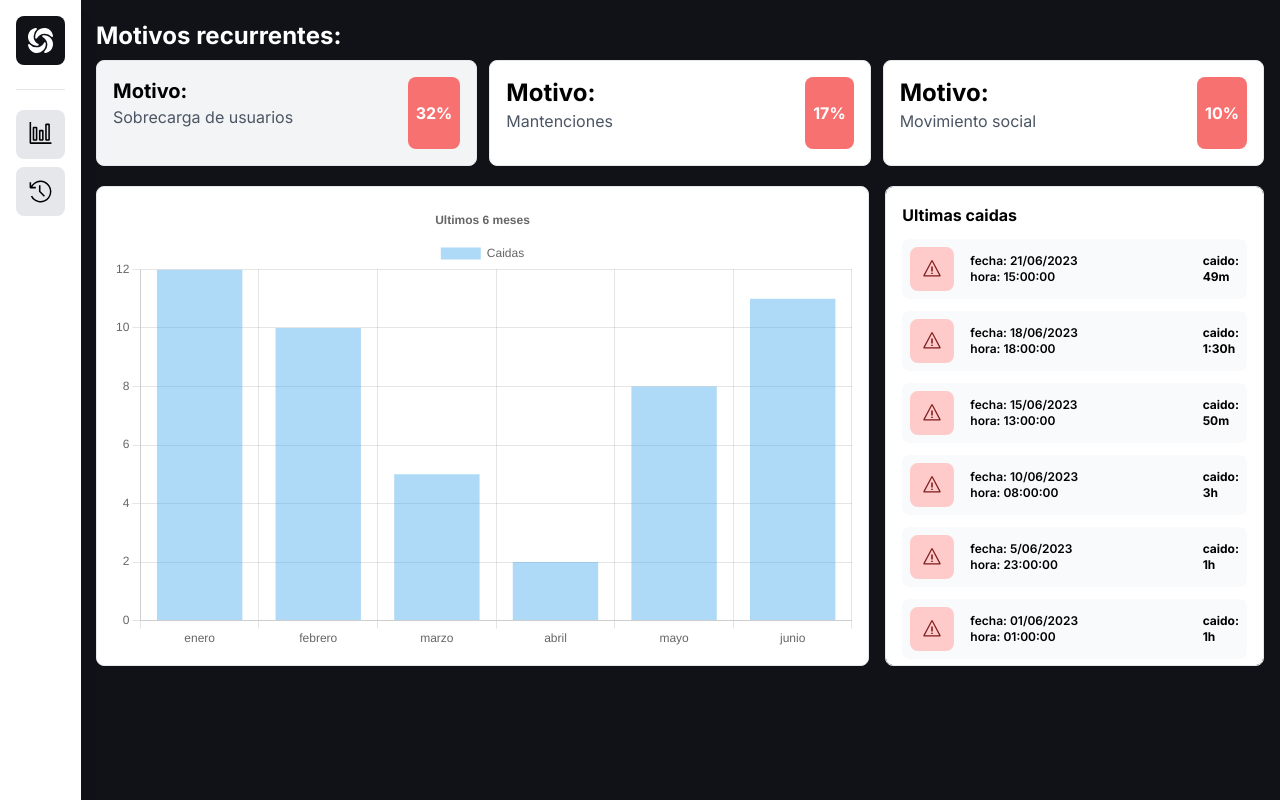
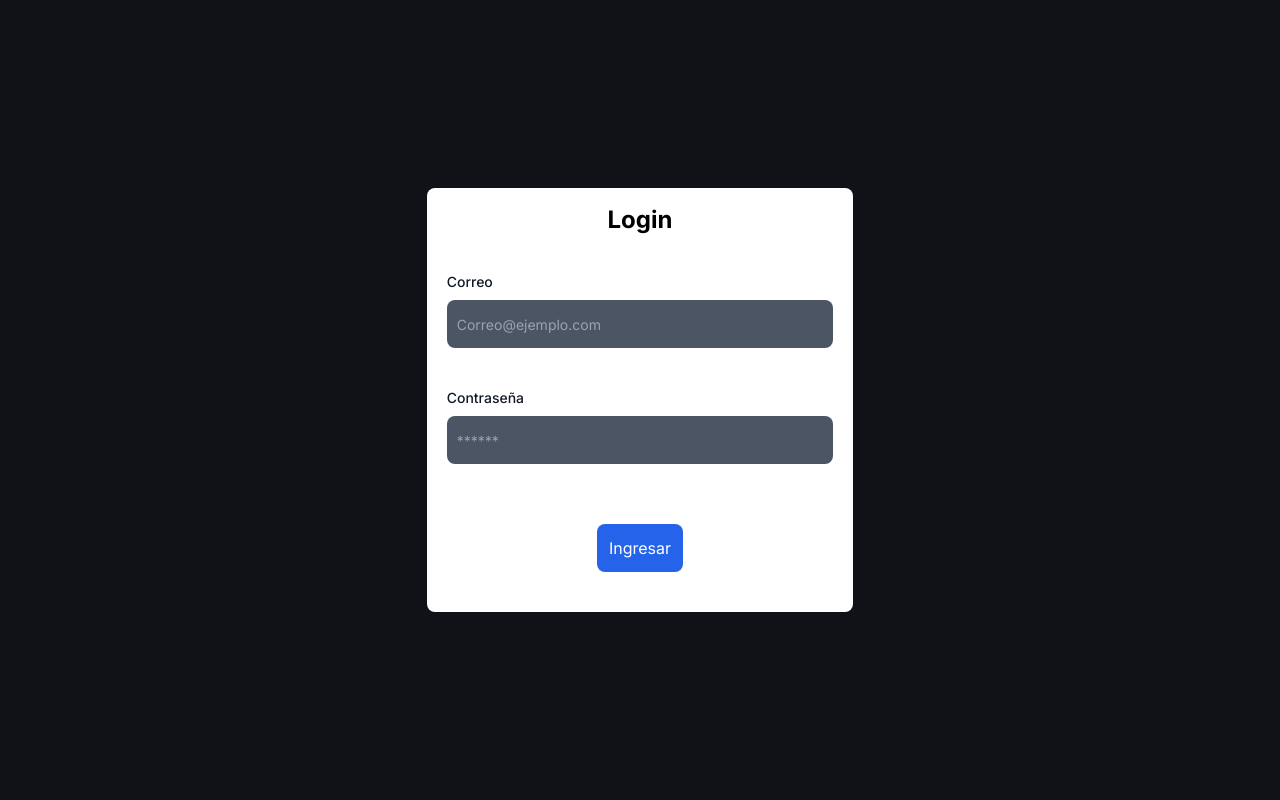
Before and after one commit to jocasas/algopre-web, a Next.js app: page / in a window 1280 px wide. Built offline with nearby package versions, Linux system fonts and the light colour scheme.

Commit message:
Login,pages & fixes
se realizo la pagina de login, historial de caida y proxima pagina de predicciones, tambien se ajusto correctamente el uso de layouts (quedo comentado como se realiza en el layout principal)

```diff
--- a/package.json
+++ b/package.json
@@ -16,7 +16,7 @@
     "chart.js": "^4.3.0",
     "eslint": "8.41.0",
     "eslint-config-next": "13.4.3",
-    "next": "13.4.3",
+    "next": "^13.4.5-canary.6",
     "postcss": "8.4.23",
     "react": "18.2.0",
     "react-chartjs-2": "^5.2.0",
--- a/src/app/components/Sidebar.jsx
+++ b/src/app/components/Sidebar.jsx
@@ -1,32 +1,44 @@
 import React from 'react'
 import Link from 'next/link'
-import { VscGraph, VscHistory } from 'react-icons/vsc';
+import { VscGraph, VscHistory, VscAccount } from 'react-icons/vsc';
 import { SiSololearn } from 'react-icons/si'
 
 
 const Sidebar = () => {
     return (
         //componente Sidebar que se mostrara en cada page
-
-        <aside className='fixed w-auto h-screen p-4 bg-white flex flex-col shadow-xl '>
+        <aside className='fixed w-auto h-screen p-4 bg-white flex flex-col shadow-xl justify-between '>
+            {/* contenedor botones de navegacion */}
             <div className='flex flex-col items-center'>
-                <Link href='/' className='mb-2'>
+                {/* boton para ir a pagina principal */}
+                <Link href='/mlPage' className='mb-2'>
                     <div className='flex items-center space-x-2 bg-[#111217] text-white p-3 rounded-lg'>
                         <SiSololearn size={25} />
                     </div>
                 </Link>
                 <span className='border-b-[1px] border-gray-200 w-full p-2 mb-5'></span>
-                <Link href='#' className='mb-2'>
+                {/* boton para ir a pagina de predicciones */}
+                <Link href='/mlPage' className='mb-2'>
                     <div className='flex items-center space-x-2 hover:bg-gray-300 bg-gray-200 text-black p-3 rounded-lg'>
                         <VscGraph size={25} />
                     </div>
                 </Link>
-                <Link href='#' className='mb-2'>
+                {/* boton para ir a pagina de historial */}
+                <Link href='/historicalPage' className='mb-2'>
                     <div className='w-full hover:bg-gray-300 bg-gray-200 text-black p-3 rounded-lg inline-block'>
                         <VscHistory size={25} />
                     </div>
                 </Link>
             </div>
+            {/* boton para ir a login */}
+            <div>
+                <Link href='/' className='mb-2'>
+                    <div className='flex items-center space-x-2 bg-[#111217] text-white p-3 rounded-lg'>
+                        <VscAccount size={25} />
+                    </div>
+                </Link>
+            </div>
+
         </aside>
 
     )
--- a/src/app/components/HistoricFalls.jsx
+++ b/src/app/historicalPage/components/HistoricFalls.jsx
@@ -16,10 +16,10 @@ const HistoricFalls = () => {
 
     useEffect(() => {
         setChartData({
-            labels: ['enero', 'febrero', 'marzo', 'abril', 'mayo', 'junio',],
+            labels: ['enero', 'febrero', 'marzo', 'abril', 'mayo', 'junio'],
             datasets: [{
                 label: 'Caidas',
-                data: [12, 10, 5, 2, 8, 11,],
+                data: [12, 10, 5, 2, 8, 11],
                 borderColor: 'rgb(53,162,235)',
                 backgroundColor: 'rgb(53,162,235,0.4)',
             },
--- /dev/null
+++ b/src/app/historicalPage/layout.tsx
@@ -0,0 +1,15 @@
+import { Inter } from 'next/font/google';
+import Sidebar from '../components/Sidebar';
+
+const inter = Inter({ subsets: ['latin'] });
+
+export default function RootLayout({ children }: { children: React.ReactNode }) {
+  return (
+    <div>
+      <Sidebar></Sidebar>
+      <div className='ml-24 mr-4 text-white'>
+        {children}
+      </div>
+    </div>
+  )
+}
--- /dev/null
+++ b/src/app/historicalPage/page.tsx
@@ -0,0 +1,18 @@
+import React from 'react'
+import ProbableFallsCards from './components/ProbableFallsCards'
+import HistoricFalls from './components/HistoricFalls'
+import LastFalls from './components/LastFalls'
+
+const page = () => {
+  return (
+    <div className='pt-5'>
+      <ProbableFallsCards />
+      <div className='grid md:grid-cols-3 grid-cols-1 gap-4'>
+        <HistoricFalls />
+        <LastFalls />
+      </div>
+    </div>
+  )
+}
+
+export default page
--- a/src/app/layout.tsx
+++ b/src/app/layout.tsx
@@ -1,5 +1,5 @@
 import './globals.css'
-import Sidebar from './components/Sidebar';
+
 import { Inter } from 'next/font/google';
 
 export const metadata = {
@@ -14,8 +14,7 @@ export default function RootLayout({ children }: { children: React.ReactNode })
   return (
     <html className={inter.className}>
       <body className='flex bg-[#111217]'>
-        <Sidebar></Sidebar>
-        <main className='w-full ml-24 mr-4 mt-5 text-white'>
+        <main className='w-full h-screen text-white'>
           {children}
         </main>
       </body>
--- /dev/null
+++ b/src/app/mlPage/layout.tsx
@@ -0,0 +1,15 @@
+import { Inter } from 'next/font/google';
+import Sidebar from '../components/Sidebar';
+
+const inter = Inter({ subsets: ['latin'] });
+
+export default function RootLayout({ children }: { children: React.ReactNode }) {
+  return (
+    <div>
+      <Sidebar></Sidebar>
+      <div className='ml-24 mr-4 text-white'>
+        {children}
+      </div>
+    </div>
+  )
+}
--- /dev/null
+++ b/src/app/mlPage/page.tsx
@@ -0,0 +1,13 @@
+import React from 'react'
+
+const page = () => {
+    return (
+        <div className='w-full h-screen flex justify-center items-center'>
+            <div>
+                aqui van los graficos de ML
+            </div>
+        </div>
+    )
+}
+
+export default page
--- a/src/app/page.tsx
+++ b/src/app/page.tsx
@@ -1,15 +1,26 @@
-import ProbableFallsCards from './components/ProbableFallsCards'
-import HistoricFalls from './components/HistoricFalls'
-import LastFalls from './components/LastFalls'
+import Link from "next/link"
 
 export default function Home() {
   return (
-    <>
-      <ProbableFallsCards />
-      <div className='grid md:grid-cols-3 grid-cols-1 gap-4'>
-        <HistoricFalls />
-        <LastFalls />
+    <div className='flex h-screen w-full items-center justify-center align-middle'>
+      <div className='bg-white w-1/3 h-auto rounded-lg'>
+        <div className='flex flex-col text-black'>
+          <div className='w-full flex p-4 font-bold text-2xl justify-center'>
+            Login
+          </div>
+          <div className='p-5'>
+            <label htmlFor="first_name" className="block mb-2 text-sm font-medium text-gray-900">Correo</label>
+            <input type="text" id="first_name" className="text-sm rounded-lg block w-full h-12 p-2.5 bg-gray-600 border-gray-600 placeholder-gray-400 text-white focus:ring-blue-500 focus:border-blue-500" placeholder="Correo@ejemplo.com" required />
+          </div>
+          <div className='p-5'>
+            <label htmlFor="password" className="block mb-2 text-sm font-medium text-gray-900">Contraseña</label>
+            <input type="password" id="password" className="text-sm rounded-lg block w-full h-12 p-2.5 bg-gray-600 border-gray-600 placeholder-gray-400 text-white focus:ring-blue-500 focus:border-blue-500" placeholder="******" required />
+          </div>
+        </div>
+        <div className='flex w-full justify-center pt-10 pb-10 '>
+          <Link href='/mlPage' className='text-white bg-blue-600 p-3 rounded-lg'>Ingresar</Link>
+        </div>
       </div>
-    </>
+    </div>
   )
 }
```
Also changed, not shown: src/app/historicalPage/components/LastFalls.jsx (renamed from src/app/components/LastFalls.jsx), src/app/historicalPage/components/ProbableFallsCards.jsx (renamed from src/app/components/ProbableFallsCards.jsx), 1 other file (tests, documents, lock files or other folders).
